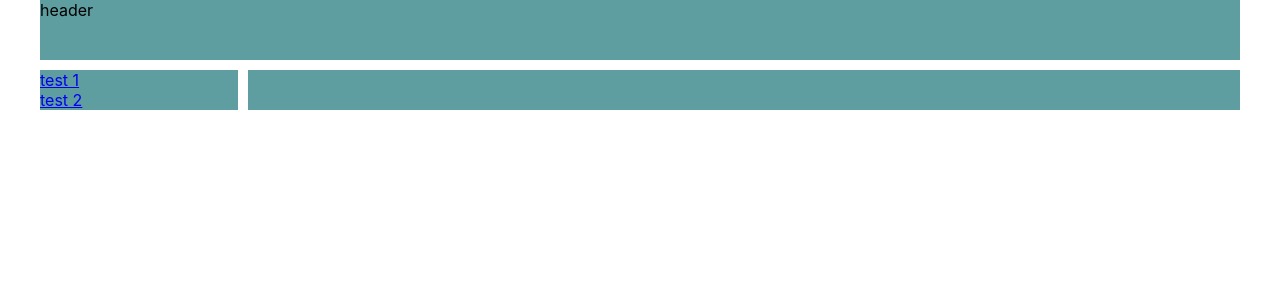
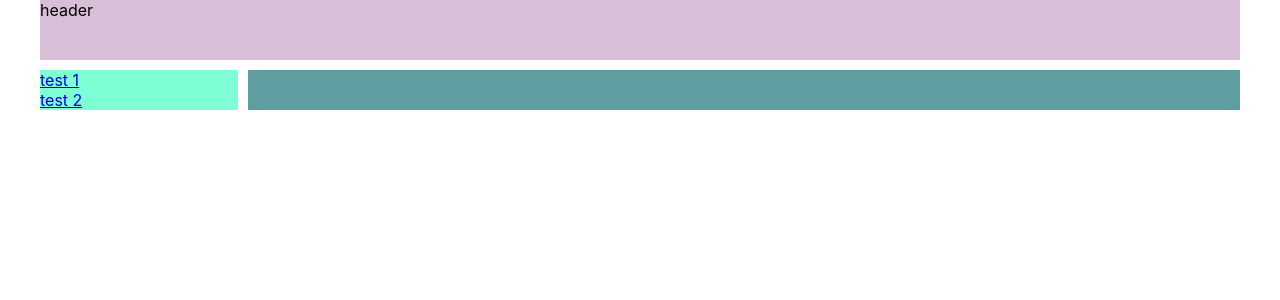
Before and after one commit to Lithuwix/test-project, a React (Create React App) app: page / in a window 1280 px wide. Shown: the top 300 px of the page. Built offline with nearby package versions, Linux system fonts and the light colour scheme.

Commit message:
newStyles / refactoring

```diff
--- a/src/App.css
+++ b/src/App.css
@@ -12,12 +12,12 @@
 
 .header {
     grid-area: header;
-    background-color: cadetblue;
+    background-color: thistle;
 }
 
 .nav {
     grid-area: nav;
-    background-color: cadetblue;
+    background-color: aquamarine;
 }
 
 .routes {
```
